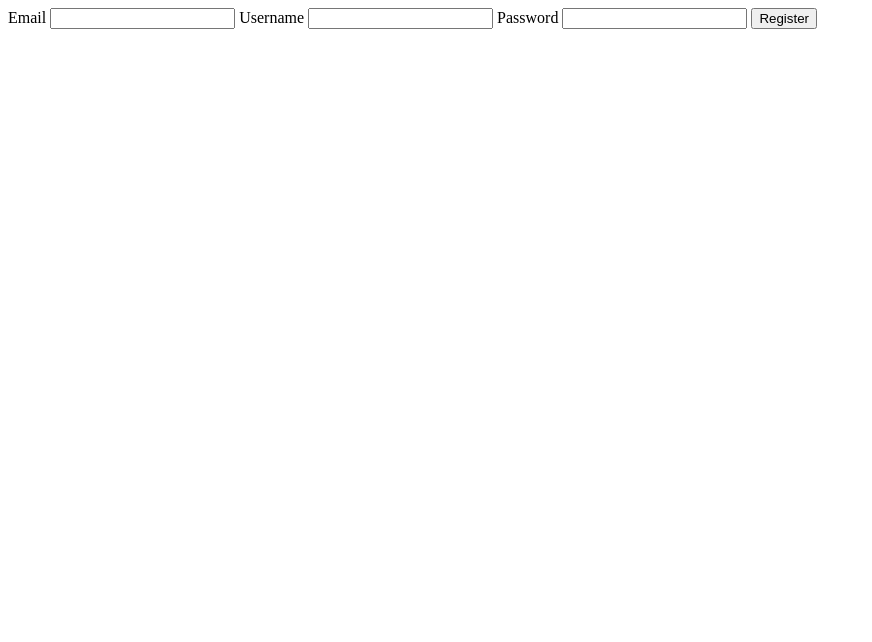
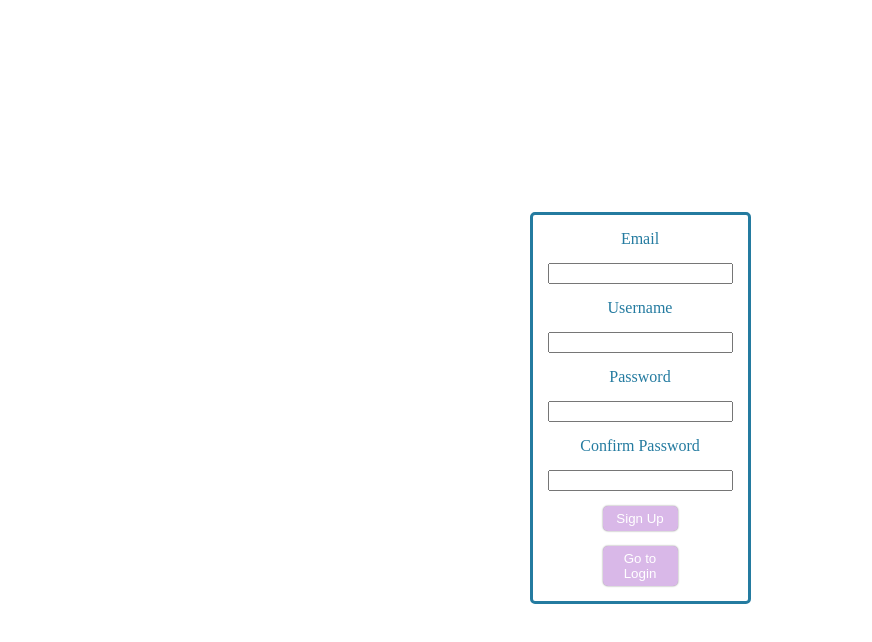
Before and after one commit to Baskin-Ridley/council-project, a website: page client/html/register.html in a window 1280 px wide. Shown: the whole page, without its empty margins (0-872 px from the left). Drawn offline with Linux system fonts and the light colour scheme.

Commit message:
made signup page

```diff
--- a/client/css/register.css
+++ b/client/css/register.css
@@ -0,0 +1,43 @@
+body {
+    display: flex;
+    flex-direction: column;
+    align-items: center;
+    justify-content: center;
+    gap: 15px;
+    height: 100vh;
+}
+
+.register {
+    display: flex;
+    flex-direction: column;
+    align-items: center;
+    gap: 15px;
+    border: solid #247BA0;
+    padding: 15px;
+    border-radius: 5px;
+
+}
+
+form {
+    display: flex;
+    flex-direction: column;
+    align-items: center;
+    max-width: 320px;
+    gap: 15px;
+}
+
+button {
+    background-color: #d9b8e8;
+    width: 75px;
+    cursor: pointer;
+    box-shadow: 0px 0px 2px rgb(128 128 128);
+    border: none;
+    outline: none;
+    padding: 5px;
+    border-radius: 5px;
+    color: white;
+}
+
+label {
+    color: #247BA0;
+}
--- a/client/html/register.html
+++ b/client/html/register.html
@@ -6,9 +6,10 @@
     <meta name="viewport" content="width=device-width, initial-scale=1.0">
     <link rel="stylesheet" href="../css/register.css">
     <script src="../js/register.js" defer></script>
-    <title>Document</title>
+    <title>Florin Council</title>
 </head>
 <body>
+    <div class="register">
         <form>
             <label for="email">Email</label>
             <input type="email" name="email" id="email">
@@ -16,7 +17,11 @@
             <input type="text" name="username" id="username">
             <label for="password">Password</label>
             <input type="password" name="password" id="password">
-        <button type="submit">Register</button>
+            <label for="password">Confirm Password</label>
+            <input type="password" name="password" id="password">
+            <button type="submit">Sign Up</button>
         </form>
+        <button class="login" label="login">Go to Login</button>
+    </div>
 </body>
 </html>
```
Lines whose indentation alone changed are shown as unchanged.
